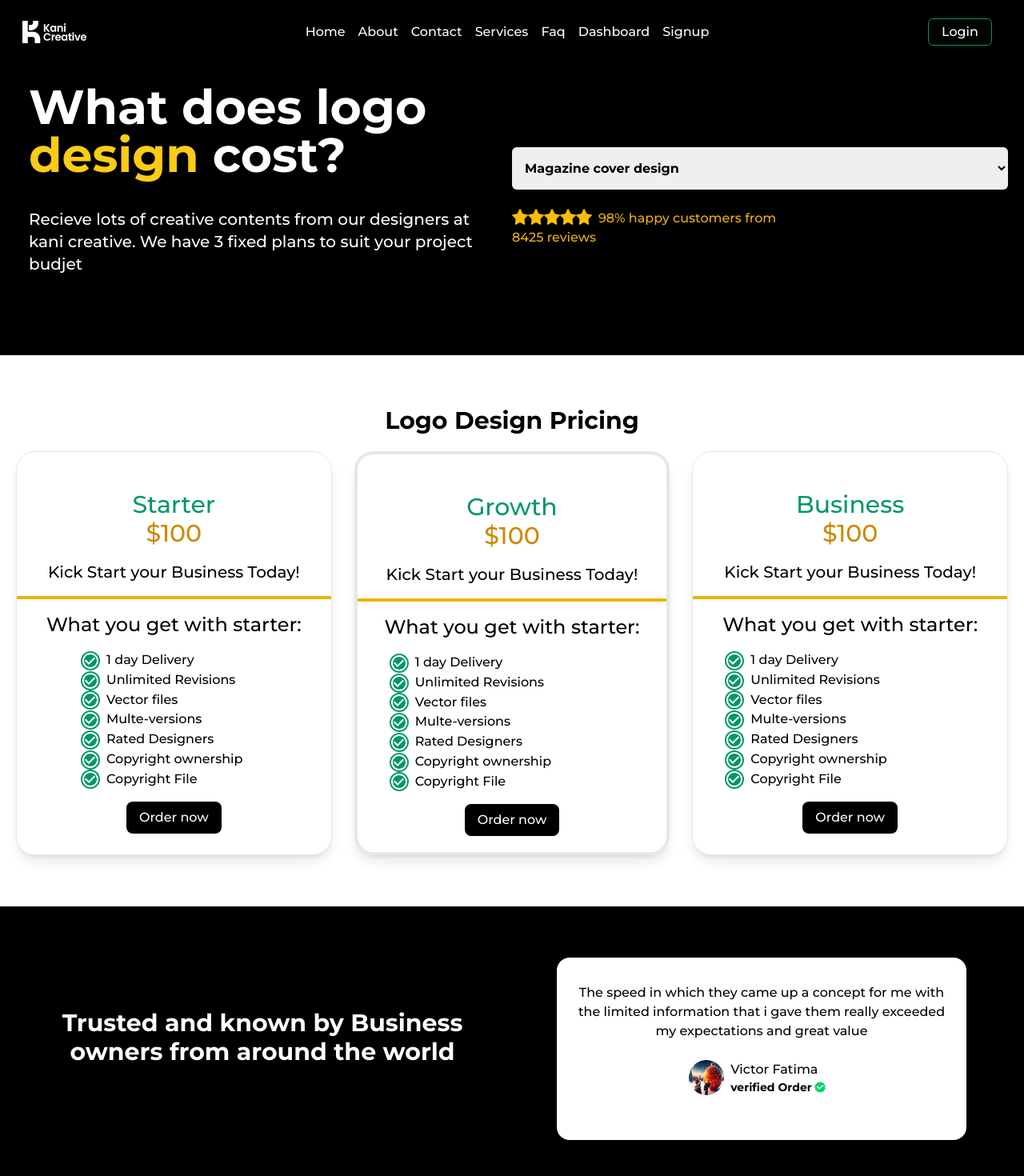
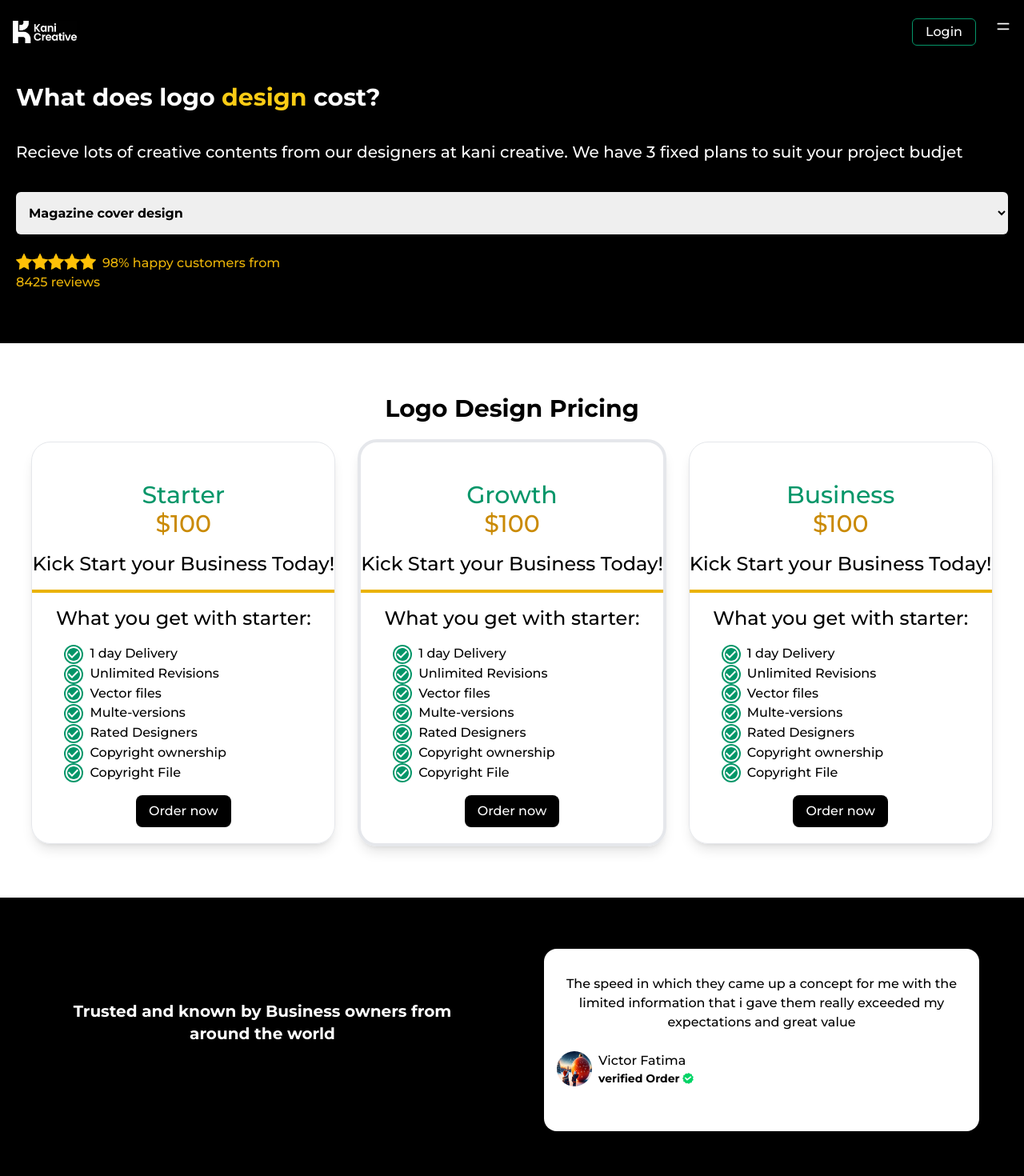
Before and after one commit to patrickashi/kanicreative, a React (Create React App) app: page / in a window 1280 px wide. Shown: the top 1470 px of the page at 80% size. Built offline with nearby package versions, Linux system fonts and the light colour scheme.

Commit message:
add new
new

```diff
--- a/src/App.js
+++ b/src/App.js
@@ -23,7 +23,7 @@
           <Navbar />
           <div className="content">
             <Switch>
-              <Route exact path="/">
+              <Route index path="/">
                 <Home />
               </Route>
               <Route path="/Signup">
--- a/src/Components/Navbar.jsx
+++ b/src/Components/Navbar.jsx
@@ -1,5 +1,5 @@
 import React, { useState } from 'react';
-import { Link } from 'react-router-dom';
+import { Link, NavLink } from 'react-router-dom';
 
 import logo1 from "../assets/logo1.jpg"
 import { BsPerson } from 'react-icons/bs';
@@ -64,7 +64,7 @@
             <Link to="/"> Contact </Link>
             <Link to="/"> Services </Link>
             <Link to="/"> Faq</Link>
-            <Link to="/Dashhome"> Dashboard</Link>
+            <NavLink to="/Dashhome"> Dashboard</NavLink>
           </div>
           <div className='flex flex-col'>
             <button className='my-6'>Search</button>
--- a/src/Components/Secone.jsx
+++ b/src/Components/Secone.jsx
@@ -7,7 +7,7 @@
         <div className="w-full bg-black mx-auto py-16 px-4 font-Montserrat">
             <div className="max-w-[1240px] mx-auto grid md:grid-cols-2 text-white mt-10">
                 <div className="md:px-4">
-                    <h1 className="text-6xl font-bold">What does logo <span className="text-yellow-400">design</span> cost?</h1>
+                    <h1 className="text-6xl font-bold mobile:text-3xl">What does logo <span className="text-yellow-400">design</span> cost?</h1>
                     <p className="py-9 text-xl">
                         Recieve lots of creative contents from our designers
                         at kani creative. We have 3 fixed plans to suit your project budjet
--- a/src/Components/Secthree.jsx
+++ b/src/Components/Secthree.jsx
@@ -6,13 +6,13 @@
 const Secthree = () => {
     return (
         <div className="w-full bg-black text-white py-16 px-4 border-b-2 border-[#1f2937] font-Montserrat">
-            <div className="grid md:grid-cols-2 ">
+            <div className="grid md:grid-cols-2 lg:grid-cols-2 xl:grid-cols-2 2xl:grid-cols-2 ">
                 <div>
-                    <h1 className="text-3xl font-bold py-16 px-10 text-center">Trusted and known by Business owners from around the world</h1>
+                    <h1 className="text-3xl font-bold py-16 px-10 mobile:text-xl text-center">Trusted and known by Business owners from around the world</h1>
                 </div>
 
-                <div className="">
-                    <div className="bg-white text-black py-8 px-4 rounded-2xl px-16 mx-14 ">
+                <div className="w-full">
+                    <div className=" bg-white text-black py-8 px-4  rounded-2xl px-16 sm:mx-10 md:mx-10 lg:mx-10 xl:mx-10 2xl:mx-10">
                         {/* card */}
                         <p className="text-center">
                             The speed in which they came up a concept for me with the
--- a/src/Components/Sectwo.jsx
+++ b/src/Components/Sectwo.jsx
@@ -6,18 +6,18 @@
 const Sectwo = () => {
     return (
         <div className="w-full py-16 px-4 ">
-            <div className="max-w-[1240px] mx-auto font-Montserrat">
+            <div className=" w-full mx-auto font-Montserrat">
                 <h1 className="font-bold text-center text-3xl pb-5">Logo Design Pricing</h1>
 
-                <div className="grid md:grid-cols-3 gap-7">
+                <div className="flex flex-col md:flex-col lg:flex-row xl:flex-row 2xl:flex-row justify-center items-center gap-7">
                     <div className=" py-12 border max-w-[500px] shadow-lg rounded-3xl pb-1 px-0 hover:scale-105 ease duration-300">
                         {/* card */}
                         <p className="text-center text-bold text-3xl text-[#059669]">Starter</p>
                         <p className="text-center text-bold text-3xl text-[#ca8a04]">$100</p>
                         <p className="border-b-4 py-4 border-yellow-500 text-center text-bold text-2xl md:text-xl">Kick Start your Business Today!</p>
                         <p className="py-4 text-center text-2xl">What you get with starter:</p>
-                        <ul className="px-20 text-center">
-                            <div className="flex gap-2">
+                        <ul className="px-10 text-center">
+                            <div className="flex gap-2 ">
                                 <div>
                                     <CheckCircleOutlineIcon className="text-white bg-[#059669] rounded-full"/>
                                 </div>
@@ -121,7 +121,7 @@
                        </div>
                     </div>
 
-                    <div className="py-12 border max-w-[500px] py-12 shadow-lg rounded-3xl pb-1 px-0 hover:scale-105 ease duration-300">
+                    <div className="py-12 border max-w-[500px] shadow-lg rounded-3xl pb-1 px-0 hover:scale-105 ease duration-300">
                         {/* card */}
                         <p className="text-center text-bold text-3xl text-[#059669]">Business</p>
                         <p className="text-center text-bold text-3xl text-[#ca8a04]">$100</p>
--- a/tailwind.config.js
+++ b/tailwind.config.js
@@ -4,6 +4,24 @@
     "./src/**/*.{js,jsx,ts,tsx}",
   ],
   theme: {
+    screens: {
+      'mobile' : {'min':'420px'},
+
+      'sm': {'min': '640px', 'max': '767px'},
+      // => @media (min-width: 640px and max-width: 767px) { ... }
+
+      'md': {'min': '768px', 'max': '1023px'},
+      // => @media (min-width: 768px and max-width: 1023px) { ... }
+
+      'lg': {'min': '1024px', 'max': '1279px'},
+      // => @media (min-width: 1024px and max-width: 1279px) { ... }
+
+      'xl': {'min': '1280px', 'max': '1535px'},
+      // => @media (min-width: 1280px and max-width: 1535px) { ... }
+
+      '2xl': {'min': '1536px'},
+      // => @media (min-width: 1536px) { ... }
+    },
     extend: {
       fontFamily: {
         Montserrat: ['Montserrat', 'sans-serif'],
```
